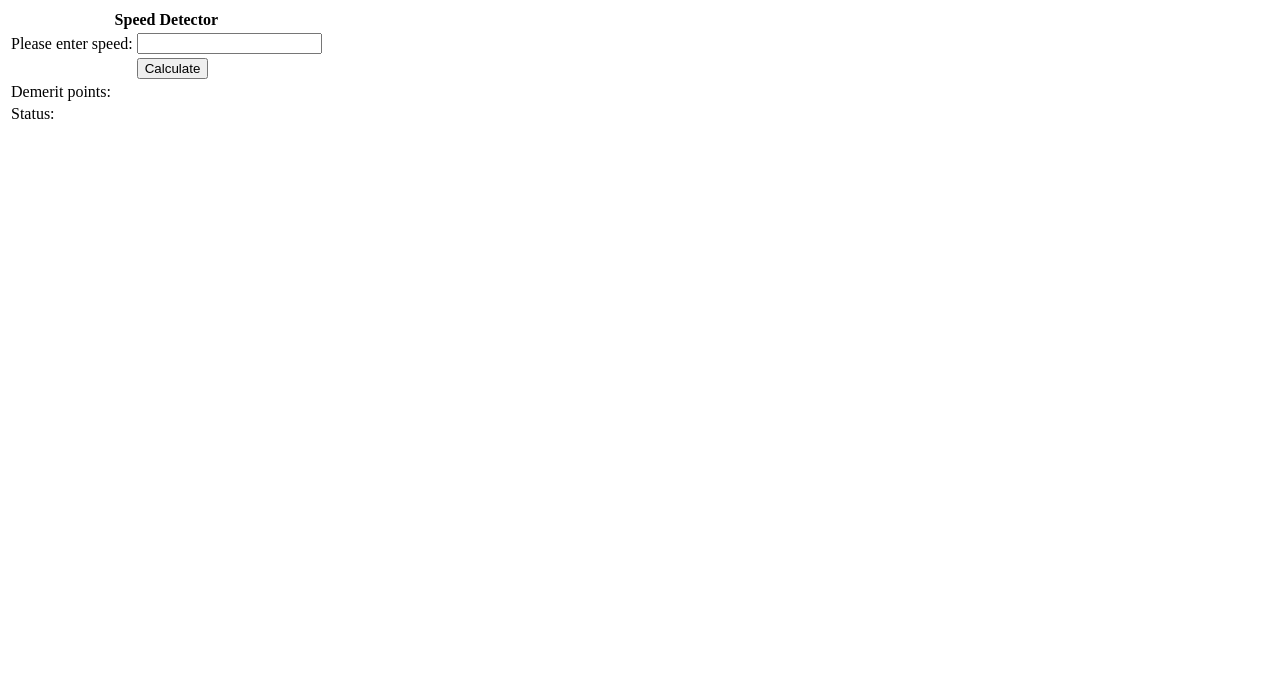
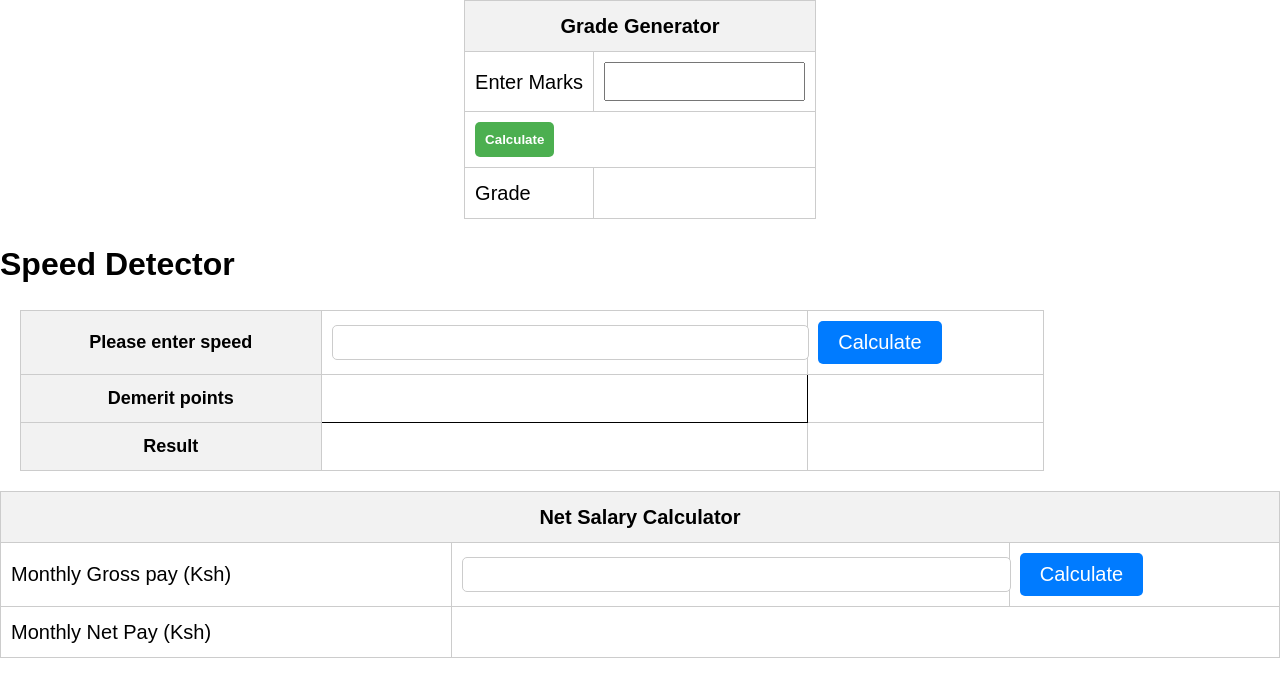
Before and after one commit to Afrikan-Son/wk1-code-challenge, a website: page index.html in a window 1280 px wide. Drawn offline with Linux system fonts and the light colour scheme.

Commit message:
change whole code of html, css and javascript to suit deployment

```diff
--- a/index.html
+++ b/index.html
@@ -1,60 +1,82 @@
 <!DOCTYPE html>
-<html>
+<html lang=""en">
   <head>
     <meta charset="UTF-8">
-    <title>Speed Detector</title>
+    <meta http-equiv="X-UA-Compatible" content="IE=edge">
+    <meta name="viewport" content="width=device-width, initial-scale=1.0">
+    <link rel = "stylesheet" href="main.css"/>
+    <title>Week1Challenge</title>
   </head>
+
   <body>
-    <table>
+    <!-- GRADE GENERATOR-->
+    <table class="table1">
+		<thead>
 			<tr>
-        <th colspan="2">Speed Detector</th>
+				<th colspan="2">Grade Generator</th>
+			</tr>
+		</thead>
+		<tbody>
+			<tr>
+				<td>Enter Marks</td>
+				<td><input type="number" id="marks"></td>
 			</tr>
 			<tr>
-        <td>Please enter speed:</td>
-        <td><input type="text" id="speed-input"></td>
+				<td colspan="2"><input type="submit" value="Calculate" onclick="generateGrade()"></td>
 			</tr>
 			<tr>
-        <td></td>
-        <td><button onclick="calculatePoints()">Calculate</button></td>
+				<td>Grade</td>
+				<td><span id="grade"></span></td>
+			</tr>
+		</tbody>
+	</table>
+
+    <!-- SPEED DETECTOR-->
+
+    <h1>Speed Detector</h1>
+	<table class="table2">
+		<tr>
+			<th>Please enter speed</th>
+			<td><input type="text" id="speed"></td>
+			<td><button onclick="calculate()">Calculate</button></td>
 		</tr>
 		<tr>
-        <td>Demerit points:</td>
-        <td><span id="points-output"></span></td>
+			<th>Demerit points</th>
+			<td id="points"></td>
+			<td></td>
 		</tr>
 		<tr>
-        <td>Status:</td>
-        <td><span id="status-output"></span></td>
+			<th>Result</th>
+			<td id="result"></td>
+			<td></td>
 		</tr>
 	</table>
 
-    <script>
-      const calculatePoints = () => {
-        const speedInput = document.getElementById("speed-input");
-        const pointsOutput = document.getElementById("points-output");
-        const statusOutput = document.getElementById("status-output");
+    <!-- NET SALARY CALCULATOR-->
 
-        const speed = Number(speedInput.value);
-        if (isNaN(speed)) {
-          pointsOutput.innerHTML = "";
-          statusOutput.innerHTML = "Please enter a number";
-        } else if (speed < 71) {
-          pointsOutput.innerHTML = "";
-          statusOutput.innerHTML = "Ok";
-        } else if (speed > 130) {
-          pointsOutput.innerHTML = "";
-          statusOutput.innerHTML = "License suspended";
-        } else {
-          const balance = speed - 70;
-          const points = Math.floor(balance / 5);
-          if (points > 12) {
-            pointsOutput.innerHTML = "";
-            statusOutput.innerHTML = "License suspended";
-          } else {
-            pointsOutput.innerHTML = `Points: ${points}`;
-            statusOutput.innerHTML = "Ok";
-          }
-        }
-      };
-    </script>
+    <table class="table3">
+		<thead>
+			<tr>
+				<th colspan="3">Net Salary Calculator</th>
+			</tr>
+		</thead>
+		<tbody>
+			<tr>
+				<td>Monthly Gross pay (Ksh)</td>
+				<td><input type="text" id="grossSalary"></td>
+				<td><button onclick="calculateNetSalary()">Calculate</button></td>
+			</tr>
+			<tr>
+				<td>Monthly Net Pay (Ksh)</td>
+				<td colspan="2"><output id="netSalary"></output></td>
+			</tr>
+		</tbody>
+	</table>
+
+
+
+   <script src="index1.js"></script>
+   <script src="index2.js"></script>
+   <script src="index3.js"></script>
   </body>
 </html>
--- /dev/null
+++ b/index1.js
@@ -0,0 +1,23 @@
+//Grade Generator
+function generateGrade() {
+    const marksInput = document.getElementById("marks");
+    const gradeOutput = document.getElementById("grade");
+    const marks = parseInt(marksInput.value);
+
+    if (isNaN(marks) || marks < 0 || marks > 100) {
+        gradeOutput.textContent = "Please enter a number between 0 and 100";
+        return;
+    }
+
+    if (marks > 79) {
+        gradeOutput.textContent = "A";
+    } else if (marks >= 60) {
+        gradeOutput.textContent = "B";
+    } else if (marks >= 50) {
+        gradeOutput.textContent = "C";
+    } else if (marks >= 40) {
+        gradeOutput.textContent = "D";
+    } else {
+        gradeOutput.textContent = "E";
+    }
+}
--- /dev/null
+++ b/index2.js
@@ -0,0 +1,19 @@
+function calculate() {
+    const speed = document.getElementById('speed').value;
+    if (speed === "") {
+        document.getElementById('result').innerHTML = "Please enter a number";
+    } else {
+        if (speed < 70) {
+            document.getElementById('result').innerHTML = "Ok";
+            document.getElementById('points').innerHTML = 0;
+        } else if (speed >= 70 && speed <= 130) {
+            let balance = speed - 70;
+            let points = Math.floor(balance / 5);
+            document.getElementById('result').innerHTML = "Ok";
+            document.getElementById('points').innerHTML = points;
+        } else {
+            document.getElementById('result').innerHTML = "License suspended";
+            document.getElementById('points').innerHTML = "";
+        }
+    }
+}
--- /dev/null
+++ b/index3.js
@@ -0,0 +1,71 @@
+// function to calculate net salary based on gross salary
+function calculateNetSalary() {
+    const grossSalary = document.getElementById('grossSalary').value;
+    const taxRate = (gross) => {
+        if (gross <= 24000) {
+            return 10/100
+        }
+        else if (gross > 24000 && gross <= 32333) {
+            return 25/100
+        }
+        else {
+            return 30/100
+        }
+    };
+    const nhifDeduction = (gross) => {
+        if (gross <= 5999) {
+            return 150
+        }
+        else if (gross <= 7999) {
+            return 300
+        }
+        else if (gross <= 11999) {
+            return 400
+        }
+        else if (gross <= 14999) {
+            return 500
+        }
+        else if (gross <= 19999) {
+            return 600
+        }
+        else if (gross <= 24999) {
+            return 750
+        }
+        else if (gross <= 29999) {
+            return 850
+        }
+        else if (gross <= 34999) {
+            return 900
+        }
+        else if (gross <= 39999) {
+            return 950
+        }
+        else if (gross <= 44999) {
+            return 1000
+        }
+        else if (gross <= 49999) {
+            return 1100
+        }
+        else if (gross <= 59999) {
+            return 1200
+        }
+        else if (gross <= 69999) {
+            return 1300
+        }
+        else if (gross <= 79999) {
+            return 1400
+        }
+        else if (gross <= 89999) {
+            return 1500
+        }
+        else if (gross <= 99999) {
+            return 1600
+        }
+        else {
+            return 1700
+        }
+    };
+    const nssfDeduction = 400;
+    const netSalary = grossSalary - (grossSalary * taxRate(grossSalary)) - nhifDeduction(grossSalary) - nssfDeduction;
+    document.getElementById('netSalary').value = netSalary;
+}
--- /dev/null
+++ b/main.css
@@ -0,0 +1,102 @@
+table.table1 {
+    border-collapse: collapse;
+    margin: auto;
+    font-size: 20px;
+}
+td, th {
+    padding: 10px;
+    text-align: center;
+    border: 1px solid black;
+}
+input[type="number"] {
+    width: 100%;
+    padding: 10px;
+    box-sizing: border-box;
+}
+input[type="submit"] {
+    padding: 10px;
+    cursor: pointer;
+    font-weight: bold;
+    background-color: #4CAF50;
+    color: white;
+    border: none;
+    border-radius: 5px;
+}
+
+
+table.table2 {
+    border-collapse: collapse;
+    margin: 20px;
+    width: 80%;
+    font-size: 18px;
+}
+th, td {
+    padding: 10px;
+    border: 1px solid black;
+}
+input[type="text"] {
+    font-size: 20px;
+    padding: 5px;
+    border-radius: 5px;
+    border: 1px solid black;
+}
+button {
+    font-size: 20px;
+    padding: 5px 10px;
+    border-radius: 5px;
+    border: 1px solid black;
+    background-color: #4CAF50;
+    color: white;
+    cursor: pointer;
+}
+#points {
+    font-size: 20px;
+    padding: 5px;
+    border: 1px solid black;
+    text-align: center;
+}
+
+
+
+body {
+    font-family: Arial, sans-serif;
+    font-size: 16px;
+    line-height: 1.5;
+    margin: 0;
+    padding: 0;
+}
+table.table3 {
+    border-collapse: collapse;
+    margin: 20px 0;
+    width: 100%;
+    font-size: 20px;
+}
+th, td {
+    border: 1px solid #ccc;
+    padding: 10px;
+    text-align: left;
+    vertical-align: middle;
+}
+th {
+    background-color: #f2f2f2;
+    font-weight: bold;
+    text-align: center;
+}
+input[type="text"] {
+    border: 1px solid #ccc;
+    padding: 5px;
+    width: 100%;
+}
+button {
+    background-color: #007bff;
+    border: none;
+    color: #fff;
+    cursor: pointer;
+    padding: 10px 20px;
+}
+button:hover {
+    background-color: #0069d9;
+}
+output {
+    font-weight: bold;
+}
```
Also changed, not shown: grade-generator/index.js (deleted, +0 -39 lines), net-salary/index.js (deleted, +0 -87 lines), speed-detector/index.js (deleted, +0 -32 lines). Lines whose indentation alone changed are shown as unchanged.
